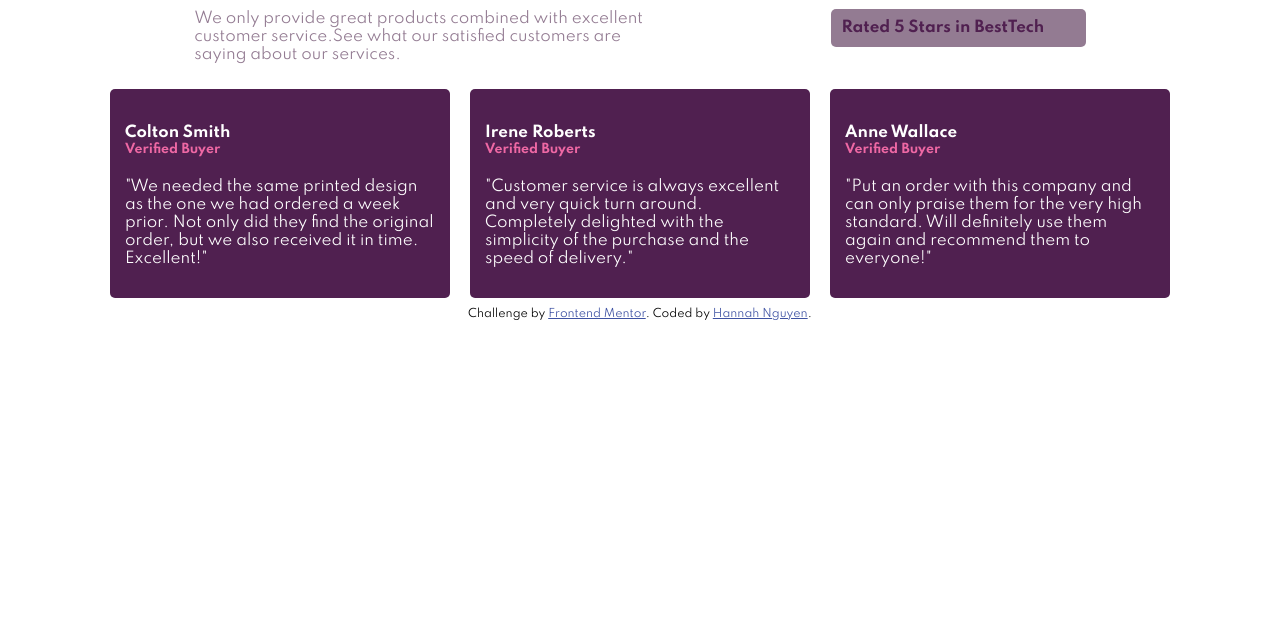
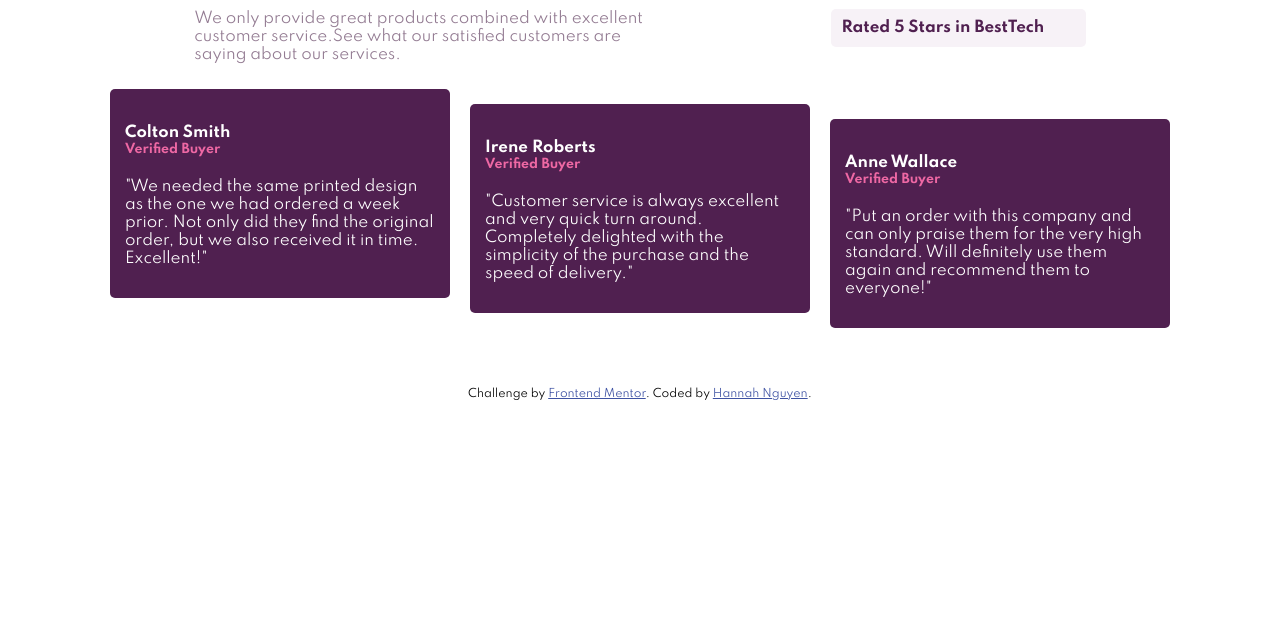
Before and after one commit to HannaNguyen-new/Social-Proof-Section, a plain HTML site: page index.html in a window 1280 px wide. Shown: the part 162-800 px from the top of the page. Drawn offline with Linux system fonts and the light colour scheme.

Commit message:
edit customer voices layout

```diff
--- a/style.css
+++ b/style.css
@@ -1,10 +1,4 @@
-.attribution {
-    font-size: 11px;
-    text-align: center;
-  }
-  .attribution a {
-    color: hsl(228, 45%, 44%);
-  }
+
 
   body{
      margin: 50px 100px ;
@@ -30,7 +24,7 @@
       font-weight: 400;
   }
 .eg{
-    background-color:hsl(303, 10%, 53%) ;
+    background-color:hsl(300, 24%, 96%) ;
     padding: 10px;
     border-radius: 5px;
     font-weight: 700;
@@ -59,6 +53,12 @@
    margin: 10px;
 
 }
+.person2{
+    transform: translateY(15px);
+}
+.person3{
+    transform: translateY(30px);
+}
 .customer-voices h4{
     color: hsl(0, 0%, 100%);
     margin-bottom: 0;
@@ -67,3 +67,12 @@
     color:hsl(333, 80%, 67%) ;
     margin-top: 0;
 }
+
+.attribution {
+    font-size: 11px;
+    text-align: center;
+    margin-top: 80px;
+  }
+  .attribution a {
+    color: hsl(228, 45%, 44%);
+  }
```
